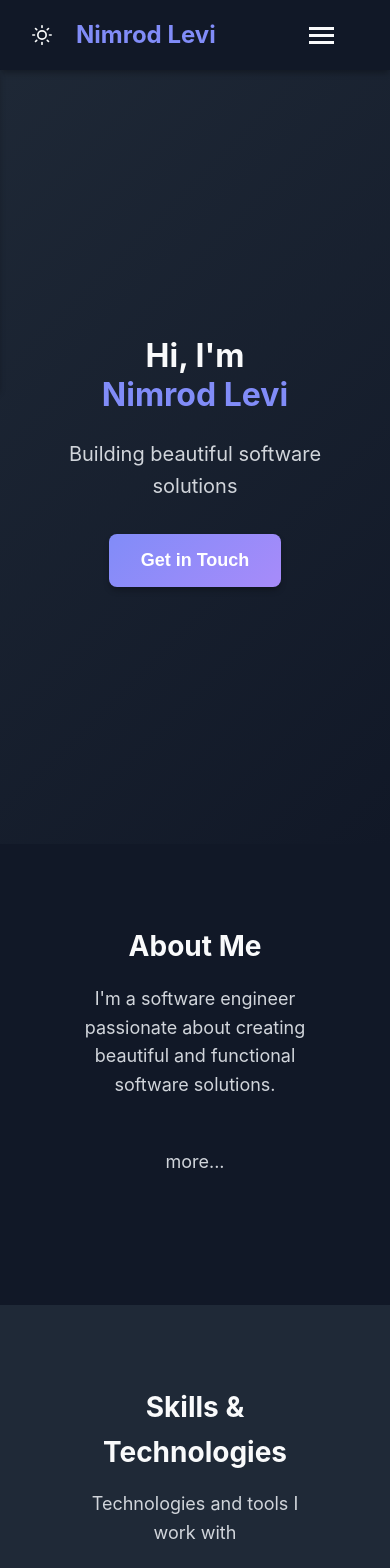
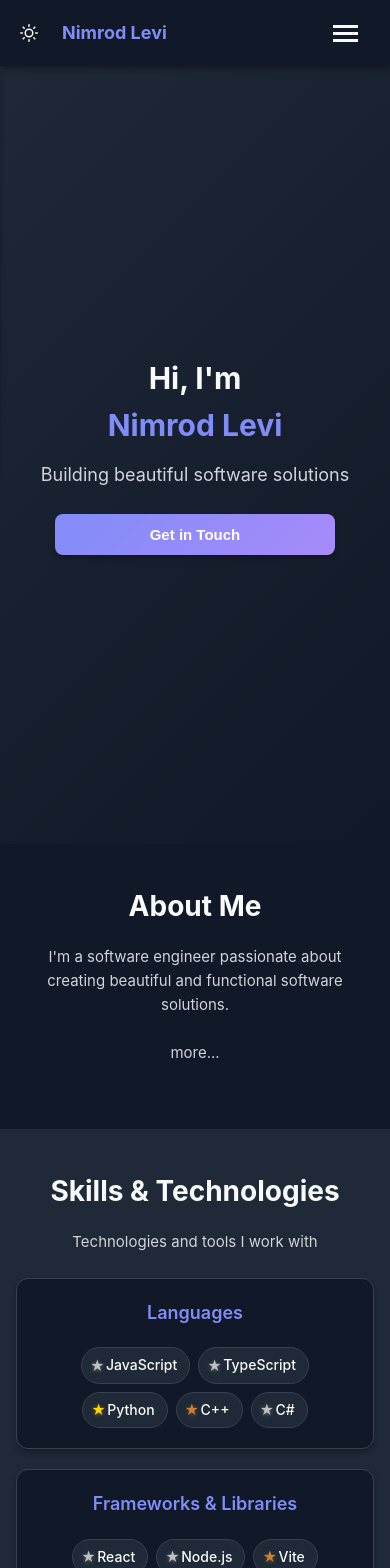
Before and after one commit to nimrod-levi/personal-website, a React (Vite) app: page / in a window 390 px wide. Shown: the top 1568 px of the page. Built offline with nearby package versions, Linux system fonts and the light colour scheme.

Commit message:
fix css for mobile

```diff
--- a/src/styles/components/About.css
+++ b/src/styles/components/About.css
@@ -2,3 +2,15 @@
   padding: 5rem 0;
   background-color: var(--bg-color);
 }
+
+@media (max-width: 768px) {
+  .about {
+    padding: 3rem 0;
+  }
+}
+
+@media (max-width: 480px) {
+  .about {
+    padding: 2.5rem 0;
+  }
+}
--- a/src/styles/components/Contact.css
+++ b/src/styles/components/Contact.css
@@ -89,7 +89,36 @@
 }
 
 @media (max-width: 768px) {
+  .contact {
+    padding: 3rem 0;
+  }
+
   .contact-links {
     flex-wrap: wrap;
+    gap: 1.5rem;
+  }
+
+  .contact-icon-link svg {
+    width: 28px;
+    height: 28px;
   }
 }
+
+@media (max-width: 480px) {
+  .contact {
+    padding: 2.5rem 0;
+  }
+
+  .contact-links {
+    gap: 1.25rem;
+  }
+
+  .contact-icon-link {
+    padding: 0.625rem;
+  }
+
+  .contact-icon-link svg {
+    width: 24px;
+    height: 24px;
+  }
+}
--- a/src/styles/components/Footer.css
+++ b/src/styles/components/Footer.css
@@ -10,3 +10,13 @@
   color: var(--text-light);
   font-size: 0.875rem;
 }
+
+@media (max-width: 480px) {
+  .footer {
+    padding: 1.5rem 0;
+  }
+
+  .footer-text {
+    font-size: 0.8125rem;
+  }
+}
--- a/src/styles/components/Header.css
+++ b/src/styles/components/Header.css
@@ -119,6 +119,16 @@
 }
 
 @media (max-width: 768px) {
+  .nav-container {
+    margin-right: 1rem;
+    margin-left: 1rem;
+    padding: 0 1rem 0 0;
+  }
+
+  .nav-logo {
+    font-size: 1.25rem;
+  }
+
   .nav-toggle {
     display: flex;
   }
@@ -139,4 +149,25 @@
   .nav-menu.active {
     left: 0;
   }
+
+  .nav-item {
+    margin: 0.5rem 0;
+  }
 }
+
+@media (max-width: 480px) {
+  .nav-container {
+    margin-right: 0.75rem;
+    margin-left: 0.75rem;
+    padding: 0 0.75rem 0 0;
+  }
+
+  .nav-logo {
+    font-size: 1.125rem;
+  }
+
+  .theme-toggle svg {
+    width: 18px;
+    height: 18px;
+  }
+}
--- a/src/styles/components/Hero.css
+++ b/src/styles/components/Hero.css
@@ -50,17 +50,55 @@
 }
 
 @media (max-width: 768px) {
+  .hero-container {
+    padding: 0 1rem;
+  }
+
   .hero-heading {
     font-size: 2.5rem;
+    margin-bottom: 1.25rem;
   }
 
   .hero-subheading {
     font-size: 1.25rem;
+    margin-bottom: 1.75rem;
+  }
+
+  .hero-button {
+    padding: 0.875rem 1.75rem;
+    font-size: 1rem;
   }
 }
 
 @media (max-width: 480px) {
+  .hero {
+    padding-top: 70px;
+  }
+
+  .hero-container {
+    padding: 0 0.75rem;
+  }
+
   .hero-heading {
-    font-size: 2rem;
+    font-size: 1.875rem;
+    margin-bottom: 1rem;
+    line-height: 1.3;
+  }
+
+  .hero-name {
+    display: block;
+    margin-top: 0.5rem;
+  }
+
+  .hero-subheading {
+    font-size: 1.125rem;
+    margin-bottom: 1.5rem;
+  }
+
+  .hero-button {
+    padding: 0.75rem 1.5rem;
+    font-size: 0.9375rem;
+    width: 100%;
+    max-width: 280px;
   }
 }
--- a/src/styles/components/Projects.css
+++ b/src/styles/components/Projects.css
@@ -63,7 +63,49 @@
 }
 
 @media (max-width: 768px) {
+  .projects {
+    padding: 3rem 0;
+  }
+
   .projects-grid {
     grid-template-columns: 1fr;
+    gap: 1.5rem;
+    margin-top: 2rem;
+  }
+
+  .project-card {
+    padding: 1.5rem;
+  }
+
+  .project-title {
+    font-size: 1.25rem;
   }
 }
+
+@media (max-width: 480px) {
+  .projects {
+    padding: 2.5rem 0;
+  }
+
+  .projects-grid {
+    gap: 1.25rem;
+    margin-top: 1.5rem;
+  }
+
+  .project-card {
+    padding: 1.25rem;
+  }
+
+  .project-title {
+    font-size: 1.125rem;
+  }
+
+  .project-description {
+    font-size: 0.9375rem;
+  }
+
+  .project-tech {
+    font-size: 0.8125rem;
+    padding: 0.2rem 0.625rem;
+  }
+}
--- a/src/styles/components/Skills.css
+++ b/src/styles/components/Skills.css
@@ -2,12 +2,6 @@
   padding: 5rem 0;
   background-color: var(--bg-light);
 }
-
-.container {
-    max-width: 70%;
-    margin: 0 auto;
-    padding: 0 1.5rem;
-  }
 
 .skills-content {
   display: grid;
@@ -145,9 +139,14 @@
 }
 
 @media (max-width: 768px) {
+  .skills {
+    padding: 3rem 0;
+  }
+
   .skills-content {
     grid-template-columns: repeat(auto-fit, minmax(240px, 1fr));
     gap: 1.5rem;
+    margin-top: 2rem;
   }
 
   .skills-category {
@@ -170,8 +169,23 @@
 }
 
 @media (max-width: 480px) {
+  .skills {
+    padding: 2.5rem 0;
+  }
+
   .skills-content {
     grid-template-columns: 1fr;
     gap: 1.25rem;
+    margin-top: 1.5rem;
+  }
+
+  .skills-category {
+    padding: 1.25rem;
+  }
+
+  .skill-item {
+    padding: 0.375rem 0.75rem;
+    padding-left: 1.5rem;
+    font-size: 0.75rem;
   }
 }
--- a/src/styles/index.css
+++ b/src/styles/index.css
@@ -75,18 +75,35 @@ body {
   margin: 0 auto 3rem;
 }
 
+.container {
+  max-width: 1200px;
+  margin: 0 auto;
+  padding: 0 1.5rem;
+}
+
 @media (max-width: 768px) {
   .section-heading {
     font-size: 2rem;
   }
+
+  .section-description {
+    font-size: 1rem;
+    margin: 0 auto 2rem;
+    padding: 0 1rem;
+  }
+
+  .container {
+    padding: 0 1rem;
+  }
 }
 
 @media (max-width: 480px) {
-  .container {
-    padding: 0 1rem;
-  }
-
   .section-heading {
     font-size: 1.75rem;
   }
+
+  .section-description {
+    font-size: 0.9375rem;
+    margin: 0 auto 1.5rem;
+  }
 }
```
